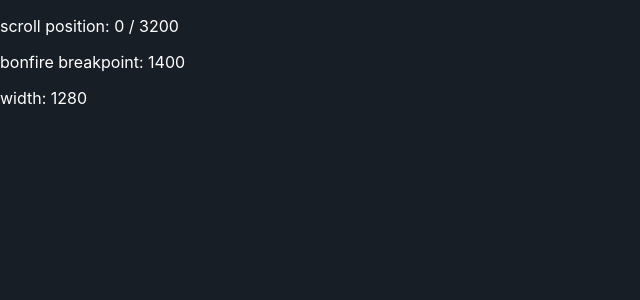
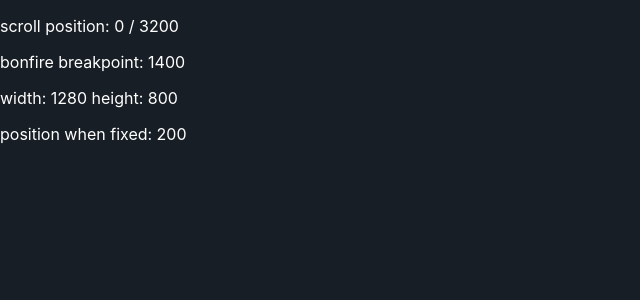
Before and after one commit to mlbaquerizo/mlbaquerizo.github.io, a React (Create React App) app in the folder react-app/: page / in a window 1280 px wide. Shown: the top 300 px of the page, without its empty margins (0-640 px from the left). Built offline with nearby package versions, Linux system fonts and the light colour scheme.

Commit message:
Fade bonfire in and out

```diff
--- a/react-app/src/components/App/index.tsx
+++ b/react-app/src/components/App/index.tsx
@@ -13,18 +13,20 @@ const App = () => {
       <header className="App-header">
         <p>scroll position: {scrollPosition} / {viewportHeight * 4}</p>
         <p>bonfire breakpoint: {viewportHeight * 1.75}</p>
-        <p>width: {viewportWidth}</p>
+        <p>width: {viewportWidth} height: {viewportHeight}</p>
+        <p>position when fixed: {((viewportHeight * .75) - 400)}</p>
       </header>
       <main className="App-main">
         <img
           className={
             !isBonfireInView ?
               "bonfire-gif"
-              : "bonfire-gif-fixed"
+              : "bonfire-gif fixed-gif"
           }
           src={bonfireImgSrc}
           alt=""
         />
+        <div className={isBonfireInView ? "overlay fadeout" : "overlay"}></div>
       </main>
 
     </div>
--- a/react-app/src/components/App/styles.css
+++ b/react-app/src/components/App/styles.css
@@ -6,14 +6,14 @@
 
 .App-header {
   position: fixed;
-  z-index: 2;
+  z-index: 3;
 }
 
 .App-main {
   position: relative;
 }
 
-.App-main img {
+.bonfire-gif {
   width: 200px;
   position: absolute;
   bottom: -250vh;
@@ -21,14 +21,35 @@
   transform: translate(-65%, 0);
 }
 
+.fixed-gif {
+  position: fixed;
+  bottom: unset;
+  top: calc(75vh - 200px);
+
+}
+
+.overlay {
+  position: fixed;
+  width: 100%;
+  height: 100%;
+  z-index: 2;
+  background-color: #181e25;
+  transition: background-color 2s ease-in-out;
+}
+
+.overlay.fadeout {
+  background-color: rgba(0,0,0,0);
+  transition: background-color 4s ease-out;
+}
+
 /* Desktop specific */
 
 @media (min-width: 768px) {
-  .App-main img {
+  .App-main .bonfire-gif {
     width: 400px;
-    position: absolute;
-    bottom: -250vh;
-    left: 50%;
-    transform: translate(-65%, 0);
+  }
+
+  .fixed-gif {
+    top: calc(75vh - 400px);
   }
 }
```
